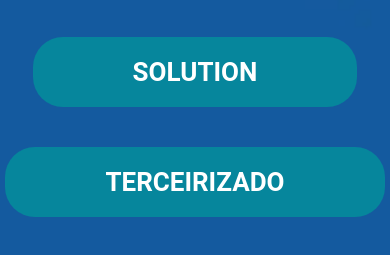
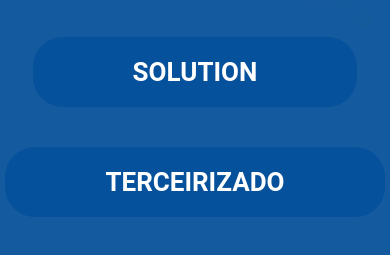
Before and after one commit to carloserrocha/landingpageteltec, a plain HTML site: page index.html in a window 390 px wide. Shown: the part 547-802 px from the top of the page. Drawn offline with Linux system fonts and the light colour scheme.

Commit message:
Update index.html

```diff
--- a/index.html
+++ b/index.html
@@ -14,7 +14,7 @@
         }
 
         body {
-            background: #06869C;
+            background: #06519C;
             font-family: Roboto;
         }
 
@@ -42,7 +42,7 @@
             .btn {
                 border: none;
                 outline: none;
-                background: #06869C;
+                background: #06519C;
                 padding: 20px 100px;
                 margin-top: 40px;
                 border-radius: 30px;
@@ -50,6 +50,7 @@
                 font-size: 26px;
                 font-weight: bolder;
                 cursor: pointer;
+                font-family: Roboto;
             }
 
             .img {
@@ -108,6 +109,7 @@
                 cursor: pointer;
                 background: #06519C;
                 border-radius: 30px;
+                font-family: Roboto;
             }
 
             .img {
```
